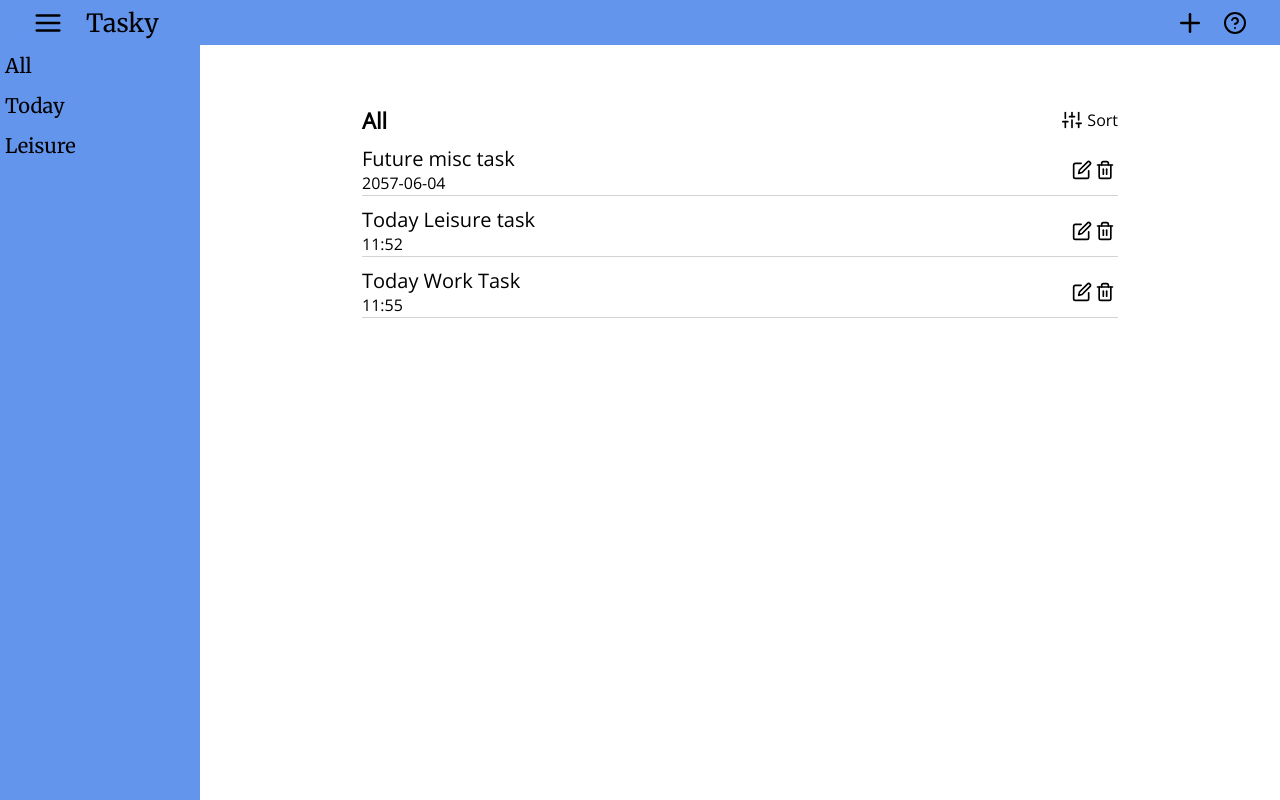
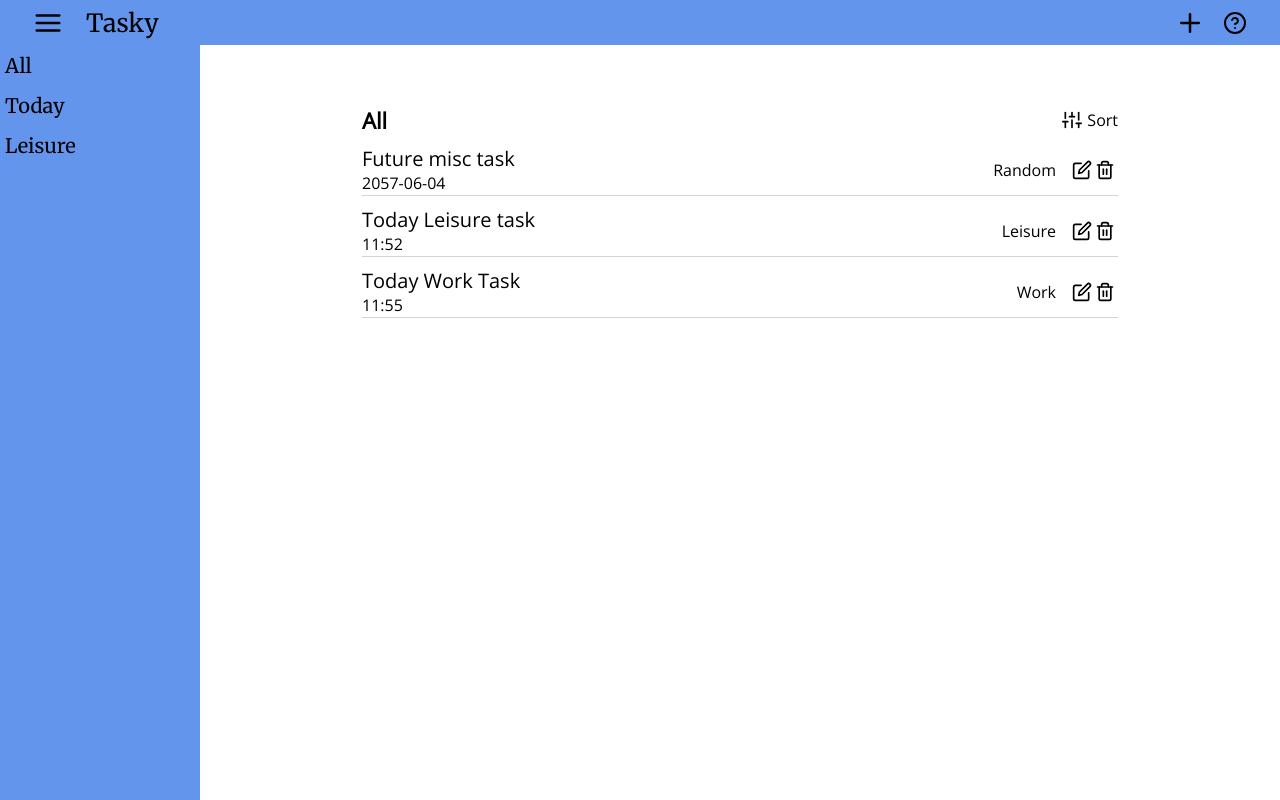
Before and after one commit to EricTGoto/Tasky, a React (Create React App) app: page / in a window 1280 px wide. Built offline with nearby package versions, Linux system fonts and the light colour scheme.

Commit message:
added task category into task cards

```diff
--- a/src/App.js
+++ b/src/App.js
@@ -19,7 +19,7 @@ function App() {
   const [taskInfo, setTaskInfo] = React.useState({
     tasks: [
       {
-        taskTitle: 'Future misc task', taskID: uniqid(), dateString: futureDateFormatted, timeString: '16:14', taskGroup: ['www'],
+        taskTitle: 'Future misc task', taskID: uniqid(), dateString: futureDateFormatted, timeString: '16:14', taskGroup: ['Random'],
       },
       {
         taskTitle: 'Today Leisure task', taskID: uniqid(), dateString: todayFormatted, timeString: '11:52', taskGroup: ['Leisure', 'Today'],
--- a/src/components/TaskForm.js
+++ b/src/components/TaskForm.js
@@ -42,7 +42,7 @@ function TaskForm({ show, setTask, taskGroups }) {
       taskID: uniqid(),
       dateString: taskInput.date,
       timeString: taskInput.time,
-      taskGroup: [...additionalGroups, taskInput.taskGroup],
+      taskGroup: [taskInput.taskGroup, ...additionalGroups],
     });
   }
 
--- a/src/components/Tasks.js
+++ b/src/components/Tasks.js
@@ -39,6 +39,7 @@ function Tasks({ selectedGroup, tasks, deleteFunction, sidebarShowing }) {
             <Date date={task.dateString} time={task.timeString} />
           </div>
           <div className="task-right">
+            <div className="task-group">{task.taskGroup[0]}</div>
             <input type="image" className="task-button" src={edit} onClick={handleEdit} alt="edit" />
             <input type="image" className="task-button" src={trash} id={task.taskID} alt="delete" onClick={deleteFunction} />
           </div>
--- a/src/style.css
+++ b/src/style.css
@@ -153,7 +153,7 @@ body, #root, .app, .main-elements {
     margin-left: auto;
 }
 
-.task-date {
+.task-group {
     margin-right: 16px;
 }
 
```
